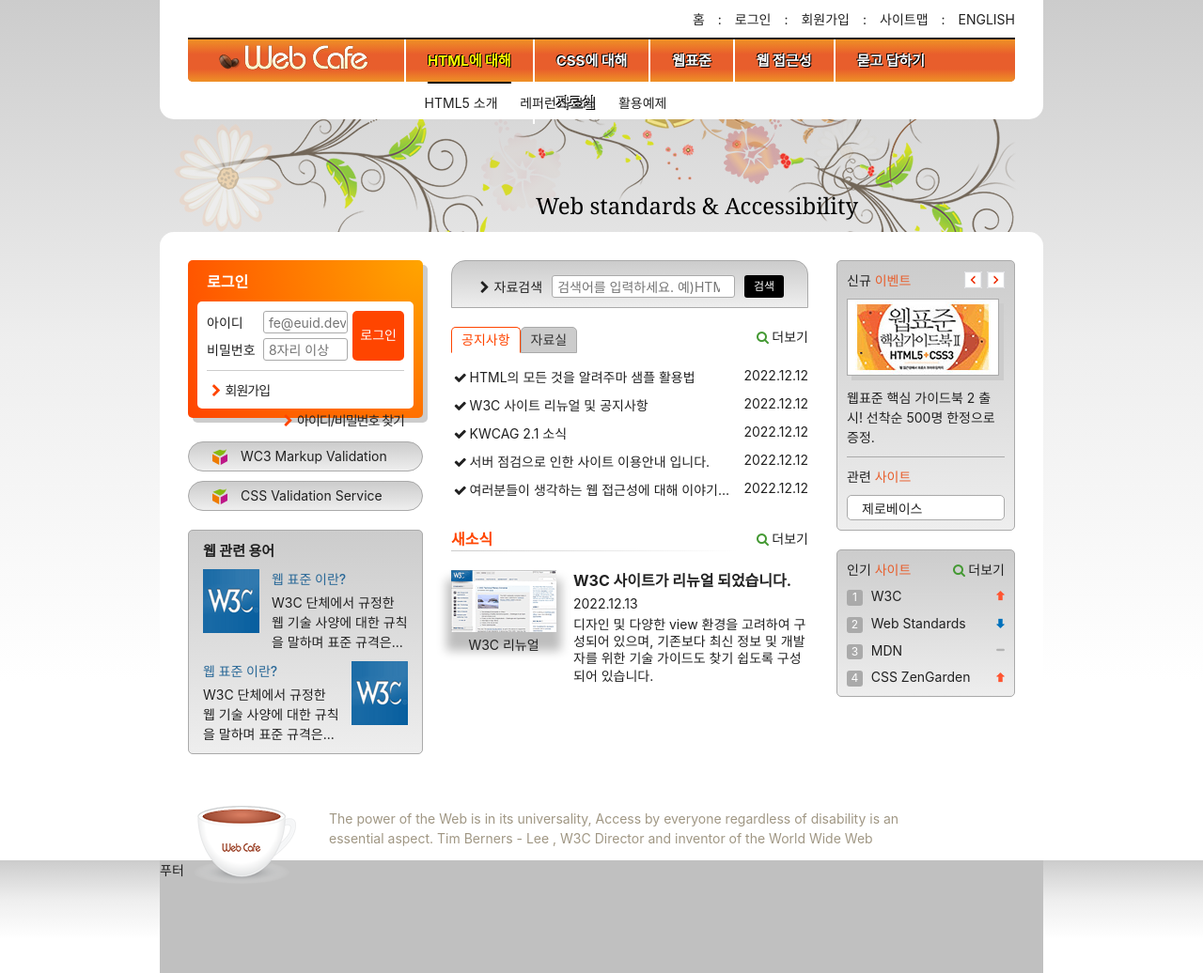
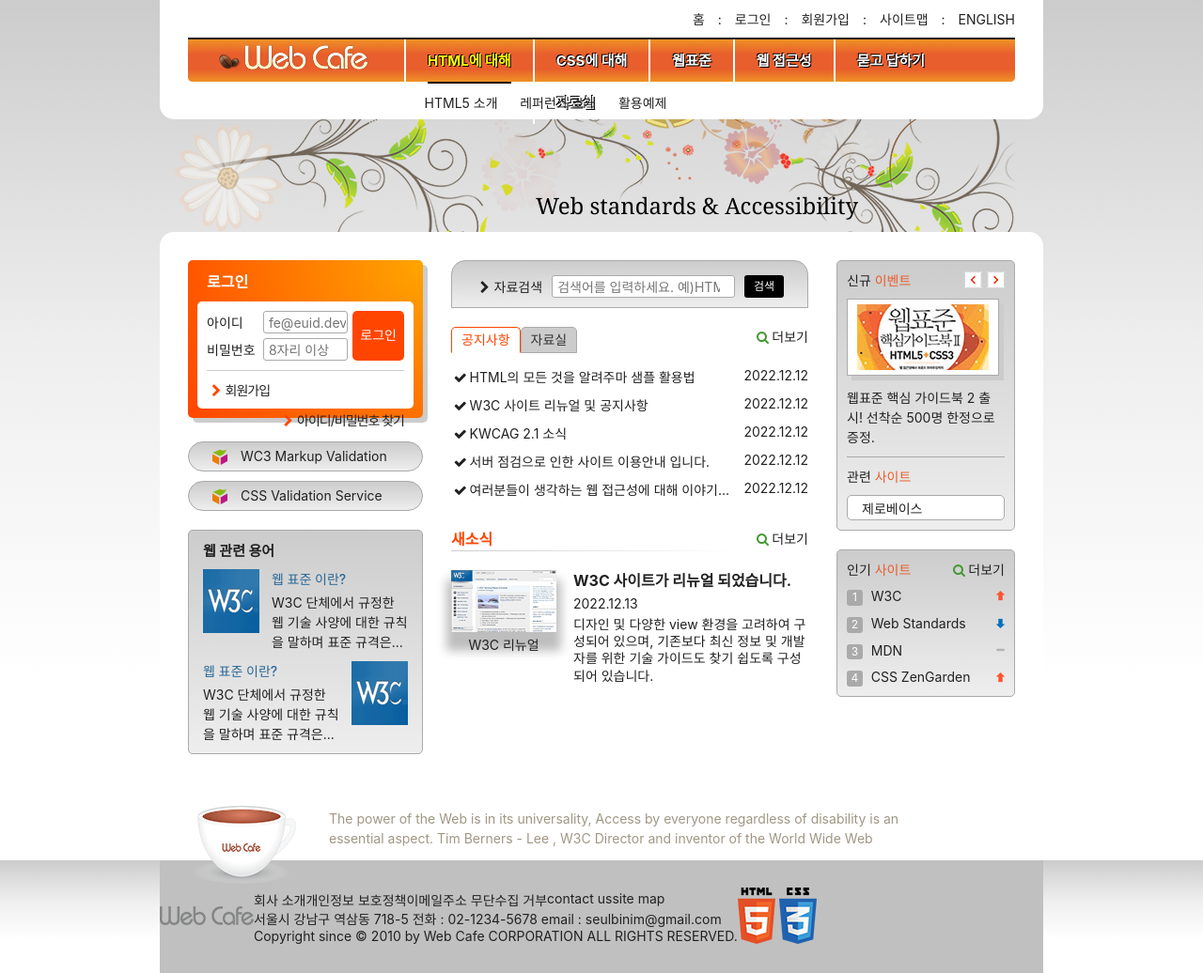
Before and after one commit to nocturnior/html5, a plain HTML site: page index.html in a window 1280 px wide. Shown: the whole page at 94% size. Drawn offline with Linux system fonts and the light colour scheme; a web font is replaced by a local one.

Commit message:
푸터푸터푸터

```diff
--- a/index.html
+++ b/index.html
@@ -385,7 +385,33 @@
       <footer class="a11y-hidden">출처 : W3C, http://w3.org/WAI/</footer>
     </article>
     <footer class="footer">
-      <div class="footer-inner">푸터</div>
+      <div class="footer-inner">
+        <a href="/" class="footer-logo">
+          <img src="assets/footer_logo.png" alt="web cafe" />
+        </a>
+
+        <div class="footer-inner-wrapper">
+          <ul class="guide-list">
+            <li><a href="/">회사 소개</a></li>
+            <li><a href="/">개인정보 보호정책</a></li>
+            <li><a href="/">이메일주소 무단수집 거부</a></li>
+            <li><a href="/">contact us</a></li>
+            <li><a href="/">site map</a></li>
+          </ul>
+
+          <address class="address">
+            <span>서울시 강남구 역삼동 718-5</span>
+            <span>전화 : <a href="tel:0212345678">02-1234-5678</a></span>
+            <span>email : <a href="mailto:seulbinim@gmail.com?subject=문의사항">seulbinim@gmail.com</a></span>
+          </address>
+          <small class="copyright"> Copyright since &copy; 2010 by Web Cafe CORPORATION ALL RIGHTS RESERVED. </small>
+        </div>
+
+        <div class="badge-wrapper">
+          <img class="badge-html" src="assets/html5_logo.png" alt="최신 표준인 HTML5를 사용하여 마크업 했습니다." />
+          <img class="badge-css" src="assets/css3_logo.png" alt="최신 기술인 CSS3를 활용하여 디자인 했습니다." />
+        </div>
+      </div>
     </footer>
 
     <script src="./js/jquery.min.js"></script>
--- a/styles/style.css
+++ b/styles/style.css
@@ -890,7 +890,15 @@ body {
 .footer {
   background: #ccc linear-gradient(to bottom, #ccc 0%, #eee 35%, #fff 70%, #fff 100%);
 }
+
 .footer-inner {
+  display: flex;
+  flex-flow: row nowrap;
+  align-items: center;
   background: silver;
   height: 15vh;
 }
+
+.guide-list {
+  display: flex;
+}
```
